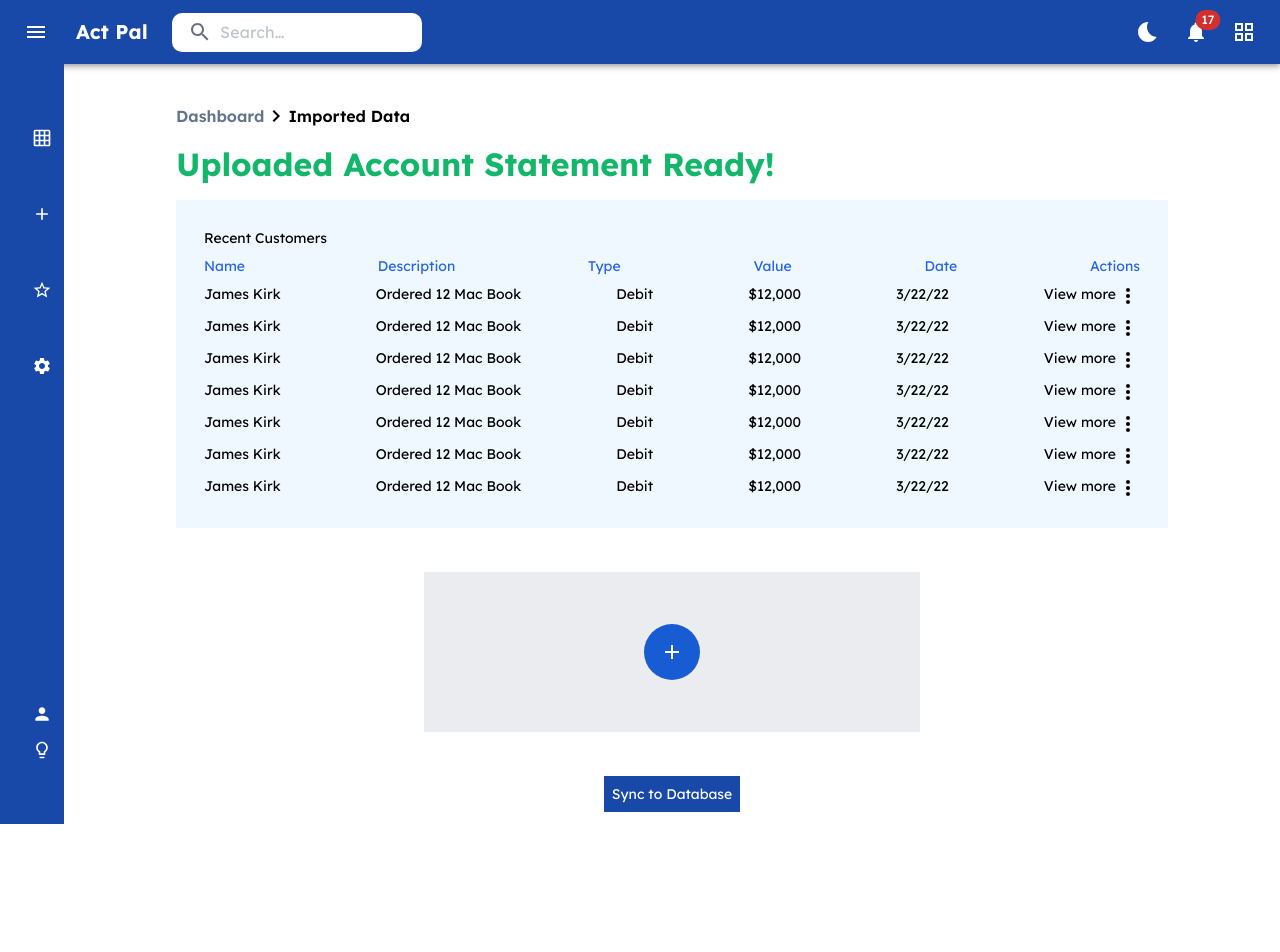
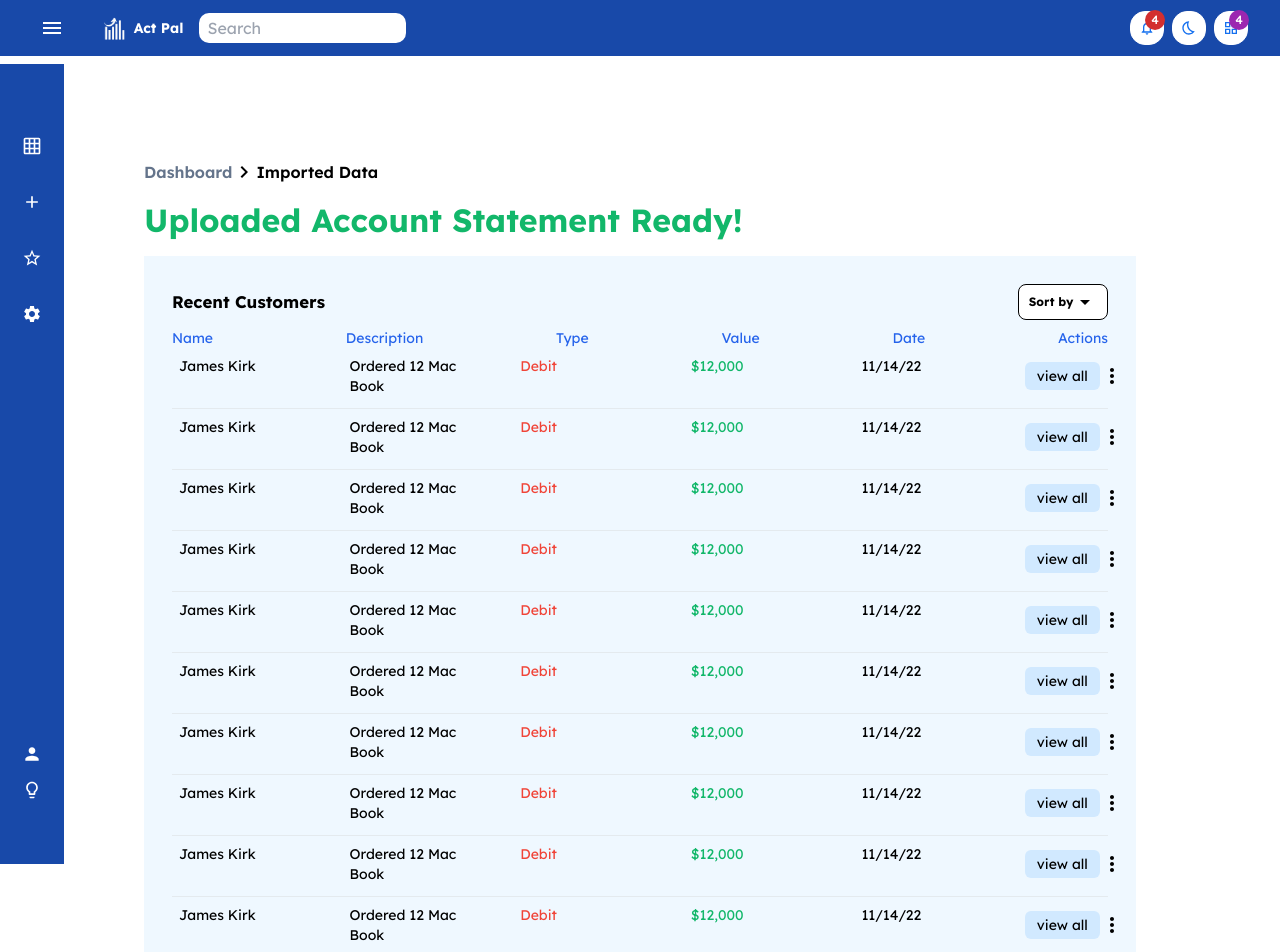
Before and after one commit to EarlPappi/hng, a React (Create React App) app: page / in a window 1280 px wide. Shown: the top 952 px of the page. Before the commit the page ends 824 px from the top, so only its background shows below. Built offline with nearby package versions, Linux system fonts and the light colour scheme.

Commit message:
small fix

```diff
--- a/src/App.js
+++ b/src/App.js
@@ -1,4 +1,4 @@
-import Navbar from "./Components/Navbar/Navbar";
+import Navbar, { Footer } from "./Components/Navbar/Navbar";
 
 import "./App.css";
 import Sidebar from "./Components/Navbar/Sidebar";
@@ -8,7 +8,7 @@ import { UserProvider } from "./Store/Context";
 function App() {
   return (
     <UserProvider>
-      <div className="w-full h-screen ">
+      <div className="w-full h-screen">
         <div className="navbar">
           <Navbar />
         </div>
@@ -16,6 +16,7 @@ function App() {
           <Sidebar />
           <Hero />
         </div>
+        <Footer />
       </div>
     </UserProvider>
   );
--- a/src/Components/Navbar/Navbar.jsx
+++ b/src/Components/Navbar/Navbar.jsx
@@ -1,238 +1,117 @@
-import * as React from "react";
-import { styled, alpha } from "@mui/material/styles";
-import AppBar from "@mui/material/AppBar";
-import Box from "@mui/material/Box";
-import Toolbar from "@mui/material/Toolbar";
-import IconButton from "@mui/material/IconButton";
-import Typography from "@mui/material/Typography";
-import InputBase from "@mui/material/InputBase";
-import Badge from "@mui/material/Badge";
-import MenuItem from "@mui/material/MenuItem";
-import Menu from "@mui/material/Menu";
-import MenuIcon from "@mui/icons-material/Menu";
-import SearchIcon from "@mui/icons-material/Search";
-import AccountCircle from "@mui/icons-material/AccountCircle";
-import NotificationsIcon from "@mui/icons-material/Notifications";
-import MoreIcon from "@mui/icons-material/MoreVert";
-import BedtimeIcon from "@mui/icons-material/Bedtime";
+import React from "react";
 import GridViewOutlinedIcon from "@mui/icons-material/GridViewOutlined";
-import { useAuth } from "../../Store/Context";
+import BedtimeOutlinedIcon from "@mui/icons-material/BedtimeOutlined";
+import NotificationsOutlinedIcon from "@mui/icons-material/NotificationsOutlined";
+import MenuOutlinedIcon from "@mui/icons-material/MenuOutlined";
+import { Badge, IconButton } from "@mui/material";
+import "./navbar.css";
+import logo from "../../Components/Assest/Img/Logo White.png";
+import { useAuth } from "../../Store/Context.js";
+import InsertDriveFileOutlinedIcon from "@mui/icons-material/InsertDriveFileOutlined";
+import AutoAwesomeMosaicOutlinedIcon from "@mui/icons-material/AutoAwesomeMosaicOutlined";
+import SettingsOutlinedIcon from "@mui/icons-material/SettingsOutlined";
 
-const Search = styled("div")(({ theme }) => ({
-  position: "relative",
-  borderRadius:  "10px",
-  color: "#667085",
-  backgroundColor: "white",
-  "&:hover": {
-    backgroundColor: alpha(theme.palette.common.white, 0.25),
-  },
-  marginRight: theme.spacing(2),
-  marginLeft: 0,
-  width: "100%",
-  [theme.breakpoints.up("sm")]: {
-    marginLeft: theme.spacing(3),
-    width: "auto",
-  },
-}));
+function Navbar() {
+  const { clickHandler } = useAuth();
+  return (
+    <>
+      <div className="navbar hidden w-full fixed  top-0 z-10 md:flex justify-between items-center h-[7vh] bg-[#1849A9] text-white px-[0.5em] lg:px-[2em] ">
+        {/* ///////////////////////// */}
+        {/* section1 */}
+        <div className="flex justify-between items-center md:w-[45%] lg:w-[30%]">
+          <div className="ham">
+            <IconButton onClick={clickHandler}>
+              <MenuOutlinedIcon sx={{ color: "#fff" }} />
+            </IconButton>
+          </div>
+          <div className="flex justify-center items-center">
+            <div className="navbar-logo flex justify-between items-center mr-[1em]">
+              <img src={logo} alt="Account Pal Logo" />
+              <p className="font-bold md:text-sm ">Act Pal</p>
+            </div>
+            <div className="navbar-search md:w-[60%] ">
+              <input type="seacrh" placeholder="Search" />
+            </div>
+          </div>
+        </div>
+        {/* section1 ends  */}
 
-const SearchIconWrapper = styled("div")(({ theme }) => ({
-  padding: theme.spacing(0, 2),
-  height: "100%",
-  position: "absolute",
-  pointerEvents: "none",
-  display: "flex",
-  alignItems: "center",
-  justifyContent: "center",
-}));
-
-const StyledInputBase = styled(InputBase)(({ theme }) => ({
-  color: "inherit",
-  "& .MuiInputBase-input": {
-    padding: theme.spacing(1, 1, 1, 0),
-    // vertical padding + font size from searchIcon
-    paddingLeft: `calc(1em + ${theme.spacing(4)})`,
-    transition: theme.transitions.create("width"),
-    width: "100%",
-    [theme.breakpoints.up("md")]: {
-      width: "20ch",
-    },
-  },
-}));
-
-export default function Navbar() {
-  const [anchorEl, setAnchorEl] = React.useState(null);
-  const [mobileMoreAnchorEl, setMobileMoreAnchorEl] = React.useState(null);
-  const { clickHandler } = useAuth();
-
-  const isMenuOpen = Boolean(anchorEl);
-  const isMobileMenuOpen = Boolean(mobileMoreAnchorEl);
-
-  const handleProfileMenuOpen = (event) => {
-    setAnchorEl(event.currentTarget);
-  };
-
-  const handleMobileMenuClose = () => {
-    setMobileMoreAnchorEl(null);
-  };
-
-  const handleMenuClose = () => {
-    setAnchorEl(null);
-    handleMobileMenuClose();
-  };
-
-  const handleMobileMenuOpen = (event) => {
-    setMobileMoreAnchorEl(event.currentTarget);
-  };
-
-  const menuId = "primary-search-account-menu";
-  const renderMenu = (
-    <Menu
-      anchorEl={anchorEl}
-      anchorOrigin={{
-        vertical: "top",
-        horizontal: "right",
-      }}
-      id={menuId}
-      keepMounted
-      transformOrigin={{
-        vertical: "top",
-        horizontal: "right",
-      }}
-      open={isMenuOpen}
-      onClose={handleMenuClose}
-    >
-      <MenuItem onClick={handleMenuClose}>Profile</MenuItem>
-      <MenuItem onClick={handleMenuClose}>My account</MenuItem>
-    </Menu>
-  );
-
-  // mobile nav
-  const mobileMenuId = "primary-search-account-menu-mobile";
-  const renderMobileMenu = (
-    <Menu
-      anchorEl={mobileMoreAnchorEl}
-      anchorOrigin={{
-        vertical: "top",
-        horizontal: "right",
-      }}
-      id={mobileMenuId}
-      keepMounted
-      transformOrigin={{
-        vertical: "top",
-        horizontal: "right",
-      }}
-      open={isMobileMenuOpen}
-      onClose={handleMobileMenuClose}
-    >
-      <MenuItem>
-        <IconButton size="large" aria-label="show 4 new mails" color="inherit">
-          <BedtimeIcon />
-        </IconButton>
-        <p>Theme</p>
-      </MenuItem>
-      <MenuItem>
-        <IconButton
-          size="large"
-          aria-label="show 17 new notifications"
-          color="inherit"
-        >
-          <Badge badgeContent={17} color="error">
-            <NotificationsIcon />
-          </Badge>
-        </IconButton>
-        <p>Notifications</p>
-      </MenuItem>
-      <MenuItem onClick={handleProfileMenuOpen}>
-        <IconButton
-          size="large"
-          aria-label="account of current user"
-          aria-controls="primary-search-account-menu"
-          aria-haspopup="true"
-          color="inherit"
-        >
-          <AccountCircle />
-        </IconButton>
-        <p>Profile</p>
-      </MenuItem>
-    </Menu>
-  );
-
-  return (
-    <Box sx={{ flexGrow: 1 }}>
-      <AppBar position="static" sx={{ background: "#1849A9" }}>
-        <Toolbar>
-          <IconButton
-            size="large"
-            edge="start"
-            color="inherit"
-            aria-label="open drawer"
-            sx={{ mr: 2 }}
-          >
-            <MenuIcon onClick={clickHandler} />
-          </IconButton>
-          <Typography
-            variant="h6"
-            noWrap
-            component="div"
-            sx={{ display: { xs: "none", sm: "block" }, fontWeight: "bold" }}
-          >
-            Act Pal
-          </Typography>
-          <Search>
-            <SearchIconWrapper>
-              <SearchIcon />
-            </SearchIconWrapper>
-            <StyledInputBase
-              placeholder="Search…"
-              inputProps={{ "aria-label": "search" }}
-            />
-          </Search>
-          <Box sx={{ flexGrow: 1 }} />
-          <Box sx={{ display: { xs: "none", md: "flex" } }}>
-            <IconButton
-              size="large"
-              aria-label="show 4 new mails"
-              color="inherit"
-            >
-              <BedtimeIcon />
-            </IconButton>
-            <IconButton
-              size="large"
-              aria-label="show 17 new notifications"
-              color="inherit"
-            >
-              <Badge badgeContent={17} color="error">
-                <NotificationsIcon />
+        {/* /////////////////////////////////// */}
+        {/* navbar icons */}
+        <div className="navbar-icons flex items-center space-x-2 ">
+          <div className="icons">
+            <IconButton>
+              <Badge badgeContent={4} color="error">
+                <NotificationsOutlinedIcon
+                  sx={{ color: "#1570EF", fontSize: 16 }}
+                />
               </Badge>
             </IconButton>
-            <IconButton
-              size="large"
-              edge="end"
-              aria-label="account of current user"
-              aria-controls={menuId}
-              aria-haspopup="true"
-              onClick={handleProfileMenuOpen}
-              color="inherit"
-            >
-              <GridViewOutlinedIcon />
+          </div>
+          <div className="icons">
+            <IconButton>
+              <BedtimeOutlinedIcon sx={{ color: "#1570EF", fontSize: 16 }} />
             </IconButton>
-          </Box>
-          <Box sx={{ display: { xs: "flex", md: "none" } }}>
-            <IconButton
-              size="large"
-              aria-label="show more"
-              aria-controls={mobileMenuId}
-              aria-haspopup="true"
-              onClick={handleMobileMenuOpen}
-              color="inherit"
-            >
-              <MoreIcon />
+          </div>
+          <div className="icons">
+            <IconButton>
+              <Badge badgeContent={4} color="secondary">
+                <GridViewOutlinedIcon sx={{ color: "#1570EF", fontSize: 16 }} />
+              </Badge>
             </IconButton>
-          </Box>
-        </Toolbar>
-      </AppBar>
-      {renderMobileMenu}
-      {renderMenu}
-    </Box>
+          </div>
+        </div>
+        {/* navbar icons */}
+      </div>
+
+      {/* nav for mobile */}
+      <div className="navbar-mobile fixed w-full top-0 left-0 flex justify-between items-center h-[7vh] bg-[#1849A9] text-white  px-[1em] ">
+        <div className="navbar-logo flex justify-between items-center mr-[1em]">
+          <p className="font-light md:text-sm ">Account Pal</p>
+        </div>
+        {/* navbar icons */}
+        <div className="navbar-mobile-icons flex items-center space-x-2 ">
+          <div className="icons">
+            <IconButton>
+              <NotificationsOutlinedIcon
+                sx={{ color: "#1570EF", fontSize: 16 }}
+              />
+            </IconButton>
+          </div>
+          <div className="icons">
+            <IconButton>
+              <BedtimeOutlinedIcon sx={{ color: "#1570EF", fontSize: 16 }} />
+            </IconButton>
+          </div>
+          <div className="icons">
+            <IconButton>
+              <GridViewOutlinedIcon sx={{ color: "#1570EF", fontSize: 16 }} />
+            </IconButton>
+          </div>
+        </div>
+        {/* navbar icons */}
+      </div>
+    </>
   );
 }
+
+export default Navbar;
+
+export const Footer = () => {
+  return (
+    <div className="footer flex items-center justify-between mt-[2em] w-[80%] mx-auto">
+      <div className="footer-item text-center">
+        <InsertDriveFileOutlinedIcon />
+        <p>Import Data</p>
+      </div>
+      <div className="footer-item text-center">
+        <AutoAwesomeMosaicOutlinedIcon />
+        <p>Dashboard</p>
+      </div>
+      <div className="footer-item text-center">
+        <SettingsOutlinedIcon />
+        <p>Settings</p>
+      </div>
+    </div>
+  );
+};
--- a/src/Components/Navbar/Sidebar.jsx
+++ b/src/Components/Navbar/Sidebar.jsx
@@ -7,36 +7,30 @@ import PersonIcon from "@mui/icons-material/Person";
 import LightbulbOutlinedIcon from "@mui/icons-material/LightbulbOutlined";
 import "./sidebar.css";
 import { useAuth } from "../../Store/Context";
+import { IconButton } from "@mui/material";
 function Sidebar() {
   const { isClicked } = useAuth();
 
   return (
     <>
-      {/* mobile */}
-      {!isClicked && (
-        <div className="md:hidden flex justify-between flex-col side-bar w-[15%] md:w-[15%] h-[95vh] py-[1.5em] px-[1em] bg-[#1849A9] text-white transition-all  ease-in-out delay-200">
-          <div className="flex flex-col gap-6">
-            <GridOnIcon sx={{ fontSize: 20 }} centerRipple="false" />
-            <AddIcon sx={{ fontSize: 20 }} />
-            <StarBorderIcon sx={{ fontSize: 20 }} />
-            <SettingsIcon sx={{ fontSize: 20 }} />
-          </div>
-          <div className="flex flex-col gap-4">
-            <PersonIcon sx={{ fontSize: 20 }} />
-            <LightbulbOutlinedIcon sx={{ fontSize: 20 }} />
-          </div>
-        </div>
-      )}
-
       {/* desktop */}
 
       {!isClicked ? (
-        <div className="hidden md:flex justify-between flex-col side-bar  w-[5%] h-[95vh]  py-[4em] px-[2em] lg:px-[2em] bg-[#1849A9] text-white transition-all  ease-in-out delay-100 ">
-          <div className="flex flex-col gap-14">
-            <GridOnIcon sx={{ fontSize: 20 }} centerRipple="false" />
-            <AddIcon sx={{ fontSize: 20 }} />
-            <StarBorderIcon sx={{ fontSize: 20 }} />
-            <SettingsIcon sx={{ fontSize: 20 }} />
+        <div className="hidden fixed top-[4em] z-10 md:flex  justify-between items-center flex-col side-bar  w-[5%] md:w-[7%] lg:w-[5%] h-[100vh]  py-[4em] px-[1em]  bg-[#1849A9] text-white transition-all  ease-in-out delay-100 ">
+          <div className="flex flex-col gap-5">
+            <IconButton>
+              <GridOnIcon sx={{ fontSize: 20, color: "white" }} />
+            </IconButton>
+
+            <IconButton>
+              <AddIcon sx={{ fontSize: 20, color: "white" }} />
+            </IconButton>
+            <IconButton>
+              <StarBorderIcon sx={{ fontSize: 20, color: "white" }} />
+            </IconButton>
+            <IconButton>
+              <SettingsIcon sx={{ fontSize: 20, color: "white" }} />
+            </IconButton>
           </div>
           <div className="flex flex-col gap-4">
             <PersonIcon sx={{ fontSize: 20 }} />
@@ -44,7 +38,7 @@ function Sidebar() {
           </div>
         </div>
       ) : (
-        <div className="hidden md:flex justify-between flex-col side-bar w-[15%] md:w-[15%] h-[95vh] py-[3.5em] px-[1em] lg:pl-[2em] bg-[#1849A9] text-white ">
+        <div className="hidden fixed top-[4.4em] z-10  md:flex justify-between flex-col side-bar w-[15%] md:w-[15%] h-[95vh] py-[3.5em] px-[1em] lg:pl-[2em] bg-[#1849A9] text-white ">
           <div className="flex flex-col text-[0.6] md:text-[0.8em] lg:text-[1em]  md:gap-6 lg:gap-10">
             <div className="flex sidenav-nav ">
               <GridOnIcon sx={{ fontSize: 20 }} /> Dashboard
--- /dev/null
+++ b/src/Components/Navbar/navbar.css
@@ -0,0 +1,28 @@
+.icons {
+  border: 1px solid white;
+  background-color: white;
+  border-radius: 15px;
+}
+
+.navbar-logo img {
+  width: 40px;
+  height: 40px;
+  object-fit: cover;
+}
+.navbar-search input {
+  border: none;
+  outline: none;
+  color: #59657c;
+  padding: 0.2em 0.5em;
+  border-radius: 10px;
+}
+.navbar-search input:active,
+.navbar-search input:focus {
+  outline: #2e90fa;
+  border: 1px solid #2e90fa;
+}
+
+.footer-item:hover,
+.footer-item:active {
+  color: #1570ef;
+}
--- a/src/Components/Sections/Hero/Hero.jsx
+++ b/src/Components/Sections/Hero/Hero.jsx
@@ -6,7 +6,7 @@ import "./Hero.css";
 import ProgressBar from "../../Progress bar/ProgressBar";
 function Hero() {
   return (
-    <div className="flex flex-col gap-3 body_main px-[1em] w-full md:w-[80%] mt-10  mx-auto">
+    <div className="flex flex-col gap-3 body_main px-[1em] w-full md:w-[80%]  mt-[7em] md:mt-[10em]  mx-auto">
       <CurrentNav />
       <h1 className="text-[#12B76A] text-[2em] font-bold">
         Uploaded Account Statement Ready!
@@ -22,12 +22,12 @@ function Hero() {
       </button>
 
       {/* modal here */}
-      <div className="hidden underlay w-full">
+      <div className="underlay w-full">
         <div className="flex justify-center align-center text-center bg-[#D0D5DD] mt-20 md:mx-[20%] md:w-[60%]  p-[2em] px-[3em] h-[400px]">
-          <div className="overlay bg-[#EAECF0] py-[1em] px-[3em] w-[70%] md:w-[60%] mx-auto ">
+          <div className="overlay bg-[#EAECF0] py-[1em] px-[3em] w-[90%] md:w-[60%] mx-auto ">
             <h1 className="my-[2em]">Uploading Sales Record</h1>
             <div>
-              <ProgressBar />{" "}
+              <ProgressBar />
             </div>
           </div>
         </div>
--- a/src/Components/Sections/Transactions/Transactions.jsx
+++ b/src/Components/Sections/Transactions/Transactions.jsx
@@ -1,11 +1,18 @@
 import React from "react";
-
+import { data } from "../../../Store/userData/Data.js";
+import ArrowDropDownIcon from "@mui/icons-material/ArrowDropDown";
 import UserOrder from "./User/UserOrder";
 
 function Transactions() {
   return (
     <div className="hero-div flex flex-col gap-2 text-[0.6em] md:text-sm bg-[#EFF8FF] p-7 ">
-      <h2>Recent Customers</h2>
+      <div className="flex justify-between items-center ">
+        <h2 className="font-bold text-[1.2em] ">Recent Customers</h2>
+        <div className="flex border border-black items-center px-[0.8em] py-[0.4em] rounded-lg  bg-white text-xs ">
+          <p className="font-bold">Sort by</p>
+          <ArrowDropDownIcon />
+        </div>
+      </div>
 
       <div className="flex w-full justify-between hero-filter  text-blue-600">
         <div className="flter">Name</div>
@@ -15,13 +22,20 @@ function Transactions() {
         <div className="flter ">Date</div>
         <div className="flter ">Actions</div>
       </div>
-      <UserOrder />
-      <UserOrder />
-      <UserOrder />
-      <UserOrder />
-      <UserOrder />
-      <UserOrder />
-      <UserOrder />
+      {data.map((user) => {
+        return (
+          <UserOrder
+            key={Math.random() * Math.random()}
+            id={Math.random() * Math.random()}
+            name={user.name}
+            description={user.description}
+            withdrawals={user.Withdrawals}
+            deposit={user.Deposit}
+            date={user.Date}
+            balance={user.Balance}
+          />
+        );
+      })}
     </div>
   );
 }
--- a/src/Components/Sections/Transactions/User/UserOrder.jsx
+++ b/src/Components/Sections/Transactions/User/UserOrder.jsx
@@ -1,16 +1,20 @@
 import React from "react";
+import "./user.css";
 import MoreVertIcon from "@mui/icons-material/MoreVert";
-function UserOrder() {
+
+function UserOrder({ name, description, withdrawals, deposit, date, balance }) {
   return (
-    <div className="flex justify-between order-details text-">
-      <div className="order-name">James Kirk</div>
-      <div className="order-name">Ordered 12 Mac Book</div>
-      <div className="order-name">Debit</div>
-      <div className="order-name">$12,000</div>
-      <div className="order-name">3/22/22</div>
-      <div className="flex ">
-        <div className="order-action">View more</div>
-        <div>
+    <div className="user pb-3 flex justify-between order-details ">
+      <div className="order-name">{name}</div>
+      <div className="order-name">{description}</div>
+      <div className="order-name text-[#F04438]">{withdrawals}</div>
+      <div className="order-name text-[#12B76A]">{deposit}</div>
+      <div className="order-name">{date}</div>
+      <div className="order-action flex justify-between items-center">
+        <div className=" rounded-md w-[90%] p-1 bg-[#D1E9FF] hover:bg-[#175CD3]">
+          {balance}
+        </div>
+        <div className="w-[10%]">
           <MoreVertIcon />
         </div>
       </div>
--- /dev/null
+++ b/src/Components/Sections/Transactions/User/user.css
@@ -0,0 +1,30 @@
+.user {
+  border-bottom: 1px solid rgba(204, 204, 204, 0.342);
+}
+.order-name {
+  width: 18%;
+  margin: 0 0.5em;
+}
+.order-action {
+  /* width: 10%; */
+  text-align: center;
+  border-radius: 5px;
+}
+.order-action:hover,
+.order-action:active {
+  color: white;
+}
+
+/* @media (min-width: 1025px) {
+  .order-action {
+    width: 6%;
+  }
+} */
+@media (min-width: 767px) {
+  .order-name {
+    width: 12%;
+  }
+  /* .order-action {
+    width: 8%;
+  } */
+}
--- a/src/Store/userData/Data.js
+++ b/src/Store/userData/Data.js
@@ -1 +1,90 @@
-const data = [];
+export const data = [
+  {
+    name: "James Kirk",
+    description: "Ordered 12 Mac Book",
+    Withdrawals: "Debit",
+    Deposit: "$12,000",
+    Date: "11/14/22",
+    Balance: "view all",
+  },
+  {
+    name: "James Kirk",
+    description: "Ordered 12 Mac Book",
+    Withdrawals: "Debit",
+    Deposit: "$12,000",
+    Date: "11/14/22",
+    Balance: "view all",
+  },
+  {
+    name: "James Kirk",
+    description: "Ordered 12 Mac Book",
+    Withdrawals: "Debit",
+    Deposit: "$12,000",
+    Date: "11/14/22",
+    Balance: "view all",
+  },
+  {
+    name: "James Kirk",
+    description: "Ordered 12 Mac Book",
+    Withdrawals: "Debit",
+    Deposit: "$12,000",
+    Date: "11/14/22",
+    Balance: "view all",
+  },
+  {
+    name: "James Kirk",
+    description: "Ordered 12 Mac Book",
+    Withdrawals: "Debit",
+    Deposit: "$12,000",
+    Date: "11/14/22",
+    Balance: "view all",
+  },
+  {
+    name: "James Kirk",
+    description: "Ordered 12 Mac Book",
+    Withdrawals: "Debit",
+    Deposit: "$12,000",
+    Date: "11/14/22",
+    Balance: "view all",
+  },
+  {
+    name: "James Kirk",
+    description: "Ordered 12 Mac Book",
+    Withdrawals: "Debit",
+    Deposit: "$12,000",
+    Date: "11/14/22",
+    Balance: "view all",
+  },
+  {
+    name: "James Kirk",
+    description: "Ordered 12 Mac Book",
+    Withdrawals: "Debit",
+    Deposit: "$12,000",
+    Date: "11/14/22",
+    Balance: "view all",
+  },
+  {
+    name: "James Kirk",
+    description: "Ordered 12 Mac Book",
+    Withdrawals: "Debit",
+    Deposit: "$12,000",
+    Date: "11/14/22",
+    Balance: "view all",
+  },
+  {
+    name: "James Kirk",
+    description: "Ordered 12 Mac Book",
+    Withdrawals: "Debit",
+    Deposit: "$12,000",
+    Date: "11/14/22",
+    Balance: "view all",
+  },
+  {
+    name: "James Kirk",
+    description: "Ordered 12 Mac Book",
+    Withdrawals: "Debit",
+    Deposit: "$12,000",
+    Date: "11/14/22",
+    Balance: "view all",
+  },
+];
```
Also changed, not shown: src/Components/Assest/Img/Logo White.png (added).
